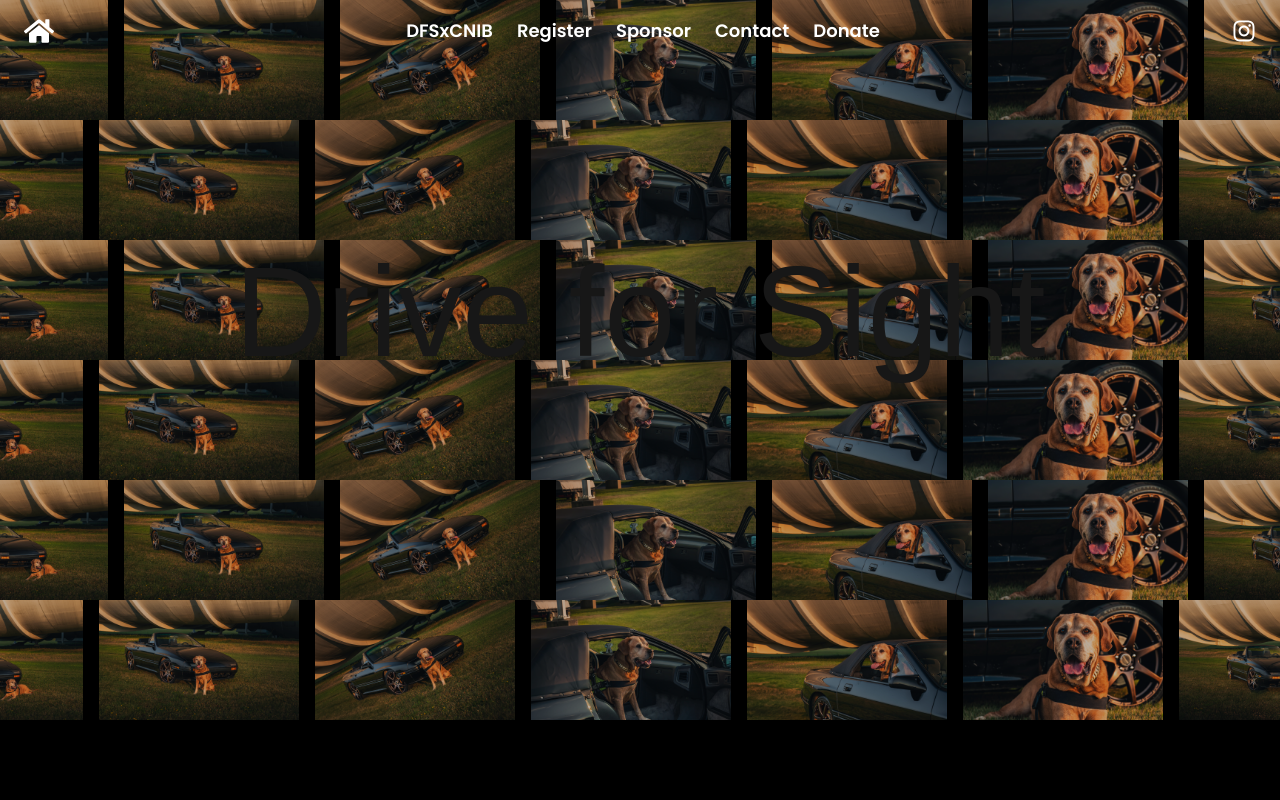
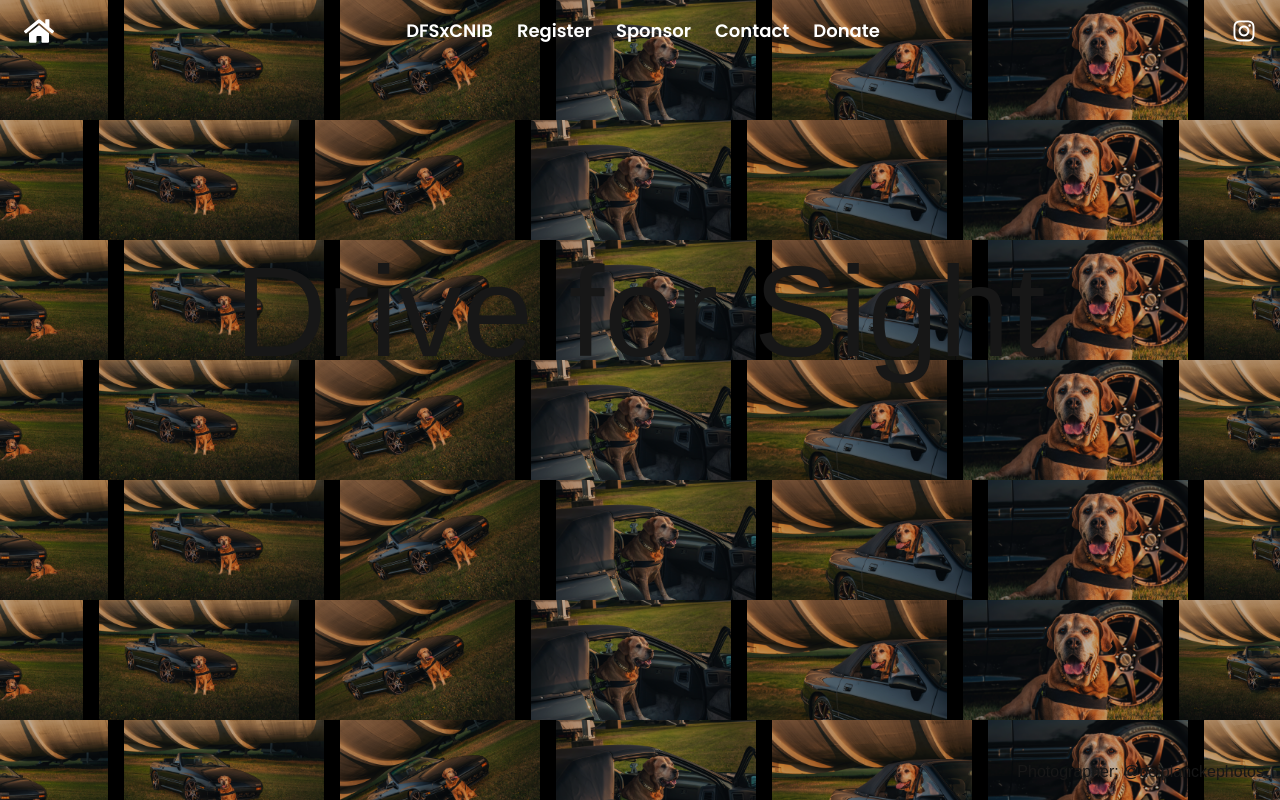
Before and after one commit to ToadLord/dfs, a Next.js app: page / in a window 1280 px wide. Built offline with nearby package versions, Linux system fonts and the light colour scheme; a web font is replaced by a local one.

Commit message:
Fixed fonts and added photographer credit, learned about fixed position.

```diff
--- a/app/dfsxcnib/page.tsx
+++ b/app/dfsxcnib/page.tsx
@@ -1,6 +1,6 @@
 export default function Cnib() {
   return (
-    <main className="max-w-5xl mx-auto my-8 p-8 bg-gray-900 rounded-xl shadow-lg font-sans leading-relaxed text-white w-[95vw]">
+    <main className="max-w-5xl mx-auto my-8 p-8 bg-gray-900 rounded-xl shadow-lg leading-relaxed text-white w-[95vw]">
       <h1 className="mb-4 text-3xl font-bold text-blue-300">
         About CNIB – The Canadian National Institute for the Blind
       </h1>
--- a/app/layout.tsx
+++ b/app/layout.tsx
@@ -1,5 +1,12 @@
 import type { Metadata } from "next";
-import { Geist, Geist_Mono, Poppins, Roboto, Cedarville_Cursive } from "next/font/google";
+import {
+  Geist,
+  Geist_Mono,
+  Poppins,
+  Roboto,
+  Cedarville_Cursive,
+  Merriweather,
+} from "next/font/google";
 import "./globals.css";
 import Header from "@/components/Header";
 import Marquee from "../components/Marquee";
@@ -21,14 +28,19 @@ const geistMono = Geist_Mono({
   subsets: ["latin"],
 });
 
+const merriweather = Merriweather({
+  subsets: ["latin"],
+  weight: ["400"],
+});
+
 const poppins = Poppins({
   subsets: ["latin"],
-  weight: ["600"], // Semibold
+  weight: ["400", "600", "700", "900"], // Add all desired weights here
 });
 
 const cursive = Cedarville_Cursive({
   subsets: ["latin"],
-  weight: ["400"]
+  weight: ["400"],
 });
 
 const roboto = Roboto({
@@ -65,6 +77,7 @@ export default function RootLayout({
             <Marquee images={images} rate={-1} />
             <Marquee images={images} rate={1} />
             <Marquee images={images} rate={-1} />
+            <Marquee images={images} rate={1} />
             {/* Add more marquees as needed */}
           </div>
 
--- a/app/page.tsx
+++ b/app/page.tsx
@@ -16,6 +16,7 @@ export default function Home() {
   }, []);
 
   return (
+    <div>
       <div className="flex items-center justify-center min-h-125">
         <span
           className={`${cursive.className} text-5xl md:text-9xl text-center`}
@@ -23,5 +24,15 @@ export default function Home() {
           Drive for Sight
         </span>
       </div>
+      <div className={`${cursive.className} ml-6 fixed bottom-4 right-4`}>
+        <a
+          href="https://www.instagram.com/delplanckephotos/"
+          target="_blank"
+          rel="noopener noreferrer"
+        >
+          Photographer: @delplanckephotos
+        </a>
+      </div>
+    </div>
   );
 }
--- a/components/Header.tsx
+++ b/components/Header.tsx
@@ -20,7 +20,7 @@ export default function Header() {
   ];
 
   return (
-    <header className="bg-transparent text-white px-6 py-4 flex items-center justify-between relative z-50">
+    <header className="bg-transparent text-white px-6 py-4 flex items-center justify-between relative z-50 font-semibold">
       {/* Home Button */}
       <div className="flex-shrink-0">
         <Link href="/">
```
Lines whose indentation alone changed are shown as unchanged.
